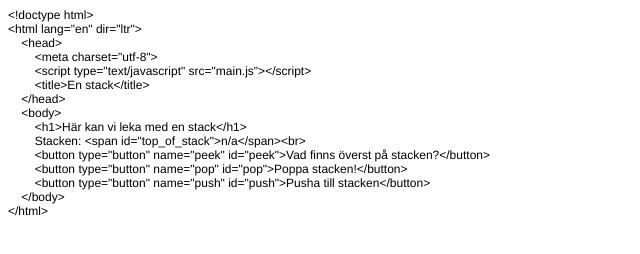
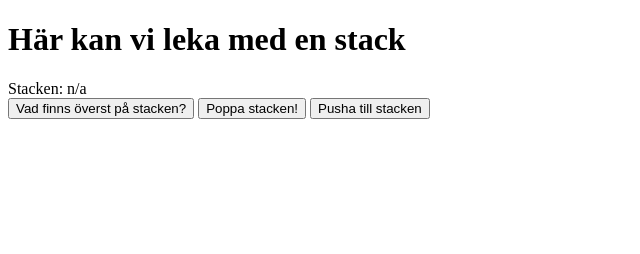
Before and after one commit to savannahroamer/testing-with-jest, a website built with webpack: page src/index.html in a window 1280 px wide. Shown: the whole page, without its empty margins (0-640 px from the left). Built offline with nearby package versions, Linux system fonts and the light colour scheme.

Commit message:
Commit changes to src/index.html

```diff
--- a/src/index.html
+++ b/src/index.html
@@ -1,30 +1,15 @@
-<!DOCTYPE html PUBLIC "-//W3C//DTD HTML 4.01//EN" "http://www.w3.org/TR/html4/strict.dtd">
-<html>
-<head>
-  <meta http-equiv="Content-Type" content="text/html; charset=utf-8">
-  <meta http-equiv="Content-Style-Type" content="text/css">
-  <title></title>
-  <meta name="Generator" content="Cocoa HTML Writer">
-  <meta name="CocoaVersion" content="2575.7">
-  <style type="text/css">
-    p.p1 {margin: 0.0px 0.0px 0.0px 0.0px; font: 12.0px Helvetica}
-  </style>
-</head>
-<body>
-<p class="p1">&lt;!doctype html&gt;</p>
-<p class="p1">&lt;html lang="en" dir="ltr"&gt;</p>
-<p class="p1"><span class="Apple-converted-space">    </span>&lt;head&gt;</p>
-<p class="p1"><span class="Apple-converted-space">        </span>&lt;meta charset="utf-8"&gt;</p>
-<p class="p1"><span class="Apple-converted-space">        </span>&lt;script type="text/javascript" src="main.js"&gt;&lt;/script&gt;</p>
-<p class="p1"><span class="Apple-converted-space">        </span>&lt;title&gt;En stack&lt;/title&gt;</p>
-<p class="p1"><span class="Apple-converted-space">    </span>&lt;/head&gt;</p>
-<p class="p1"><span class="Apple-converted-space">    </span>&lt;body&gt;</p>
-<p class="p1"><span class="Apple-converted-space">        </span>&lt;h1&gt;Här kan vi leka med en stack&lt;/h1&gt;</p>
-<p class="p1"><span class="Apple-converted-space">        </span>Stacken: &lt;span id="top_of_stack"&gt;n/a&lt;/span&gt;&lt;br&gt;</p>
-<p class="p1"><span class="Apple-converted-space">        </span>&lt;button type="button" name="peek" id="peek"&gt;Vad finns överst på stacken?&lt;/button&gt;</p>
-<p class="p1"><span class="Apple-converted-space">        </span>&lt;button type="button" name="pop" id="pop"&gt;Poppa stacken!&lt;/button&gt;</p>
-<p class="p1"><span class="Apple-converted-space">        </span>&lt;button type="button" name="push" id="push"&gt;Pusha till stacken&lt;/button&gt;</p>
-<p class="p1"><span class="Apple-converted-space">    </span>&lt;/body&gt;</p>
-<p class="p1">&lt;/html&gt;</p>
-</body>
+<!doctype html>
+<html lang="en" dir="ltr">
+    <head>
+        <meta charset="utf-8">
+        <script type="text/javascript" src="main.js"></script>
+        <title>En stack</title>
+    </head>
+    <body>
+        <h1>Här kan vi leka med en stack</h1>
+        Stacken: <span id="top_of_stack">n/a</span><br>
+        <button type="button" name="peek" id="peek">Vad finns överst på stacken?</button>
+        <button type="button" name="pop" id="pop">Poppa stacken!</button>
+        <button type="button" name="push" id="push">Pusha till stacken</button>
+    </body>
 </html>
```
